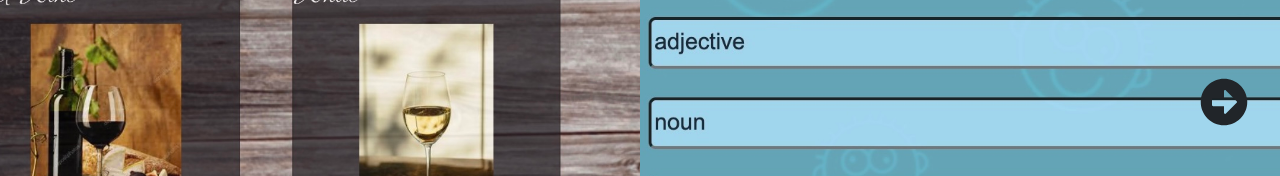
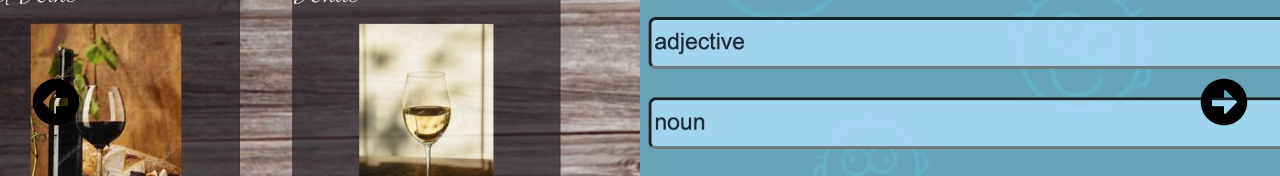
Before and after one commit to juliamachin/portfolio2, a React (Create React App) app: page /portfolio in a window 1280 px wide. Shown: the part 409-585 px from the top of the page. Built offline with nearby package versions, Linux system fonts and the light colour scheme; the HTML template or start-up script is replaced by a standard one; a web font is replaced by a local one.

Commit message:
Created functions for next and previous slides

```diff
--- a/src/Components/Portfolio/Portfolio.css
+++ b/src/Components/Portfolio/Portfolio.css
@@ -17,4 +17,19 @@
     top: 50%;
     right: 32px;
     font-size: 3rem;
+    color: #000;
+    z-index: 10;
+    cursor: pointer;
+    user-select: none;
 }
+
+.left {
+    position: absolute;
+    top: 50%;
+    left: 32px;
+    font-size: 3rem;
+    color: #000;
+    z-index: 10;
+    cursor: pointer;
+    user-select: none;
+}
--- a/src/Components/Portfolio/Portfolio.js
+++ b/src/Components/Portfolio/Portfolio.js
@@ -7,10 +7,24 @@ const Portfolio = ({ slides }) => {
   const [current, setCurrent] = useState(0);
   const length = slides.length;
 
+  const nextSlide = () => {
+    setCurrent(current === length - 1 ? 0 : current + 1)
+  }
+
+  const prevSlide = () => {
+    setCurrent(current === 0 ? length -1 : current - 1)
+  }
+
+  console.log(current)
+
+  if (!Array.isArray(slides) || slides.length <= + 0) {
+    return null;
+  }
+
   return (
     <section className="slider">
-      <FaArrowAltCircleLeft className="left" />
-      <FaArrowAltCircleRight className="right" />
+      <FaArrowAltCircleLeft className="left" onClick={prevSlide} />
+      <FaArrowAltCircleRight className="right" onClick={nextSlide} />
       {Data.map((slide, index) => {
         return <img src={slide.image} alt="images" className="image" />;
       })}
```
